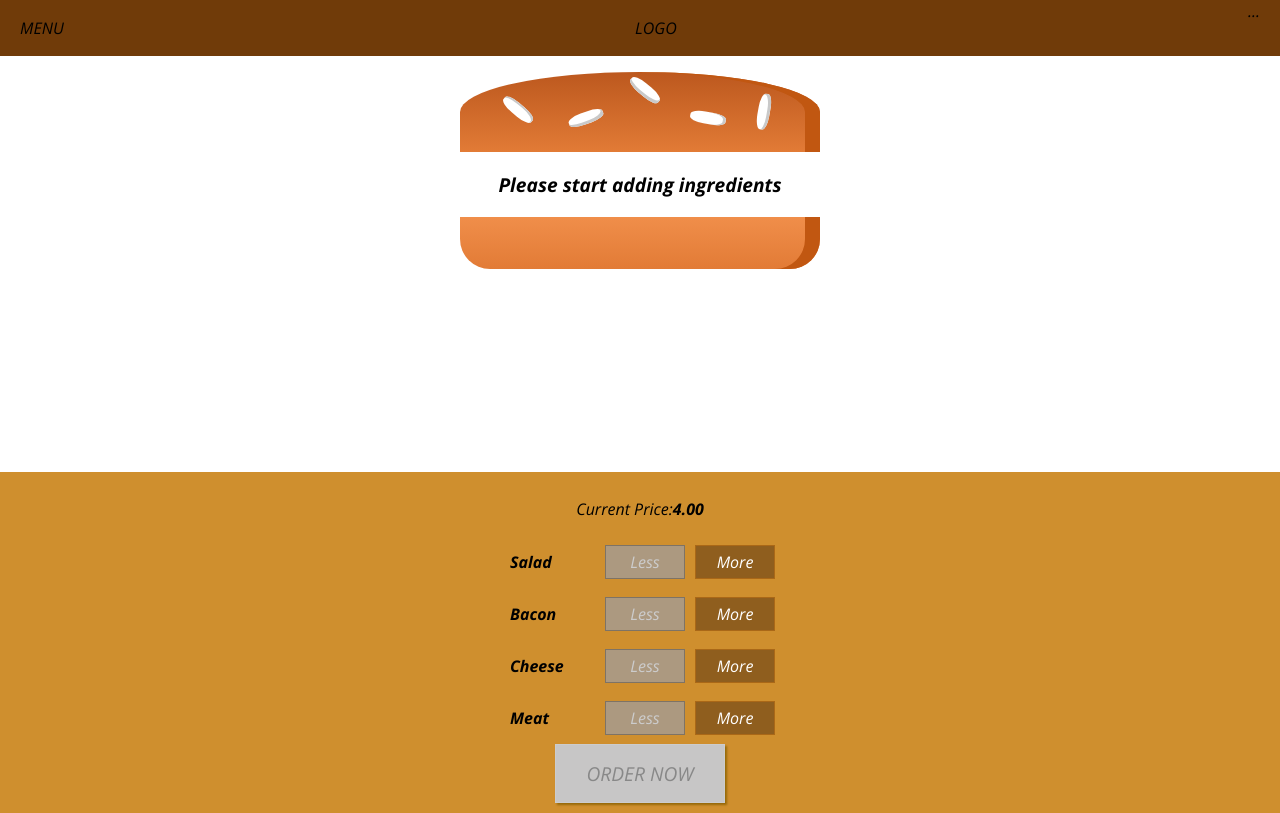
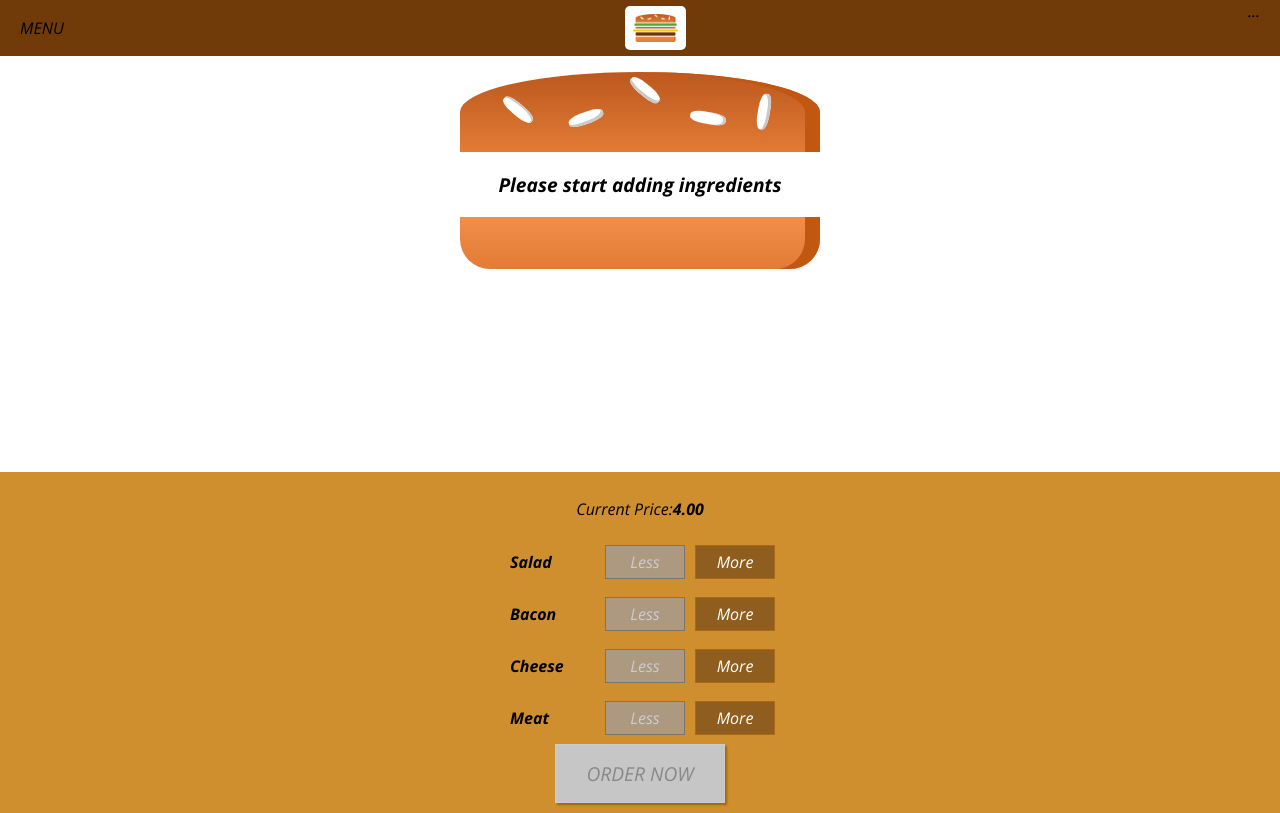
Before and after one commit to AnukulPK/Burger-Builder, a React (Create React App) app: page / in a window 1280 px wide. Built offline with nearby package versions, Linux system fonts and the light colour scheme.

Commit message:
added logo

```diff
--- /dev/null
+++ b/src/components/Logo/Logo.css
@@ -0,0 +1,11 @@
+.Logo {
+  background-color: white;
+  padding: 8px;
+  height: 80%;
+  box-sizing: border-box;
+  border-radius: 5px;
+}
+
+.Logo img {
+  height: 100%;
+}
--- /dev/null
+++ b/src/components/Logo/Logo.js
@@ -0,0 +1,14 @@
+import React from 'react';
+
+import burgerLogo from "../../assets/images/burger-logo.png";
+import "./Logo.css";
+
+function Logo(props) {
+    return (
+        <div className="Logo">
+            <img src={burgerLogo} alt="Website Logo"/>
+        </div>
+    )
+}
+
+export default Logo
--- a/src/components/Navigation/Toolbar/Toolbar.js
+++ b/src/components/Navigation/Toolbar/Toolbar.js
@@ -1,10 +1,11 @@
 import React from 'react';
+import Logo from '../../Logo/Logo';
 import './Toolbar.css';
 
 const toolbar = (props)=>(
     <header className="Toolbar">
         <div>MENU</div>
-        <div>LOGO</div>
+        <Logo/>
         <nav>
             ...
         </nav>
```
Also changed, not shown: src/assets/images/burger-logo.png (added), 1 other file (tests, documents, lock files or other folders).
